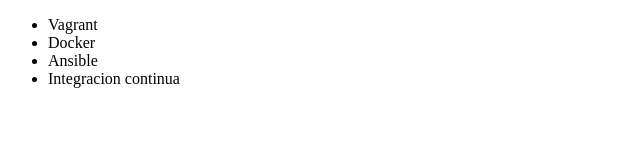
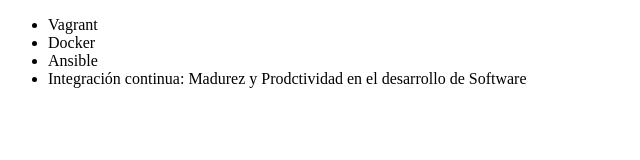
Before and after one commit to Sosam551/Alura-git, a plain HTML site: page index.html in a window 1280 px wide. Shown: the whole page, without its empty margins (0-640 px from the left). Drawn offline with Linux system fonts and the light colour scheme.

Commit message:
Renombrando curso de Integración Continúa

```diff
--- a/index.html
+++ b/index.html
@@ -9,7 +9,7 @@
          <li> Vagrant </li>
          <li> Docker </li>
          <li> Ansible </li>
-         <li> Integracion continua </li>
+         <li> Integración continua: Madurez y Prodctividad en el desarrollo de Software </li>
      </ul>
 </body>
 </html>
```
